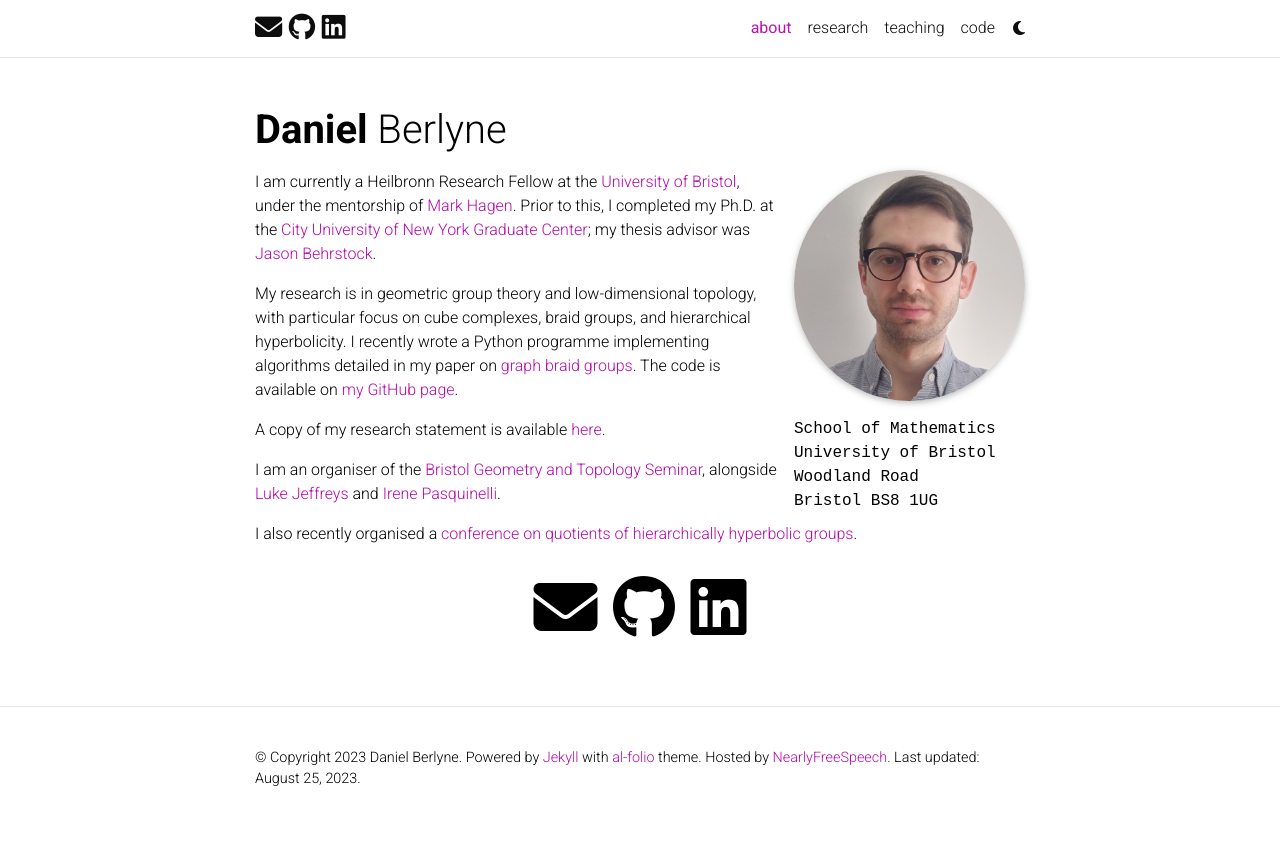
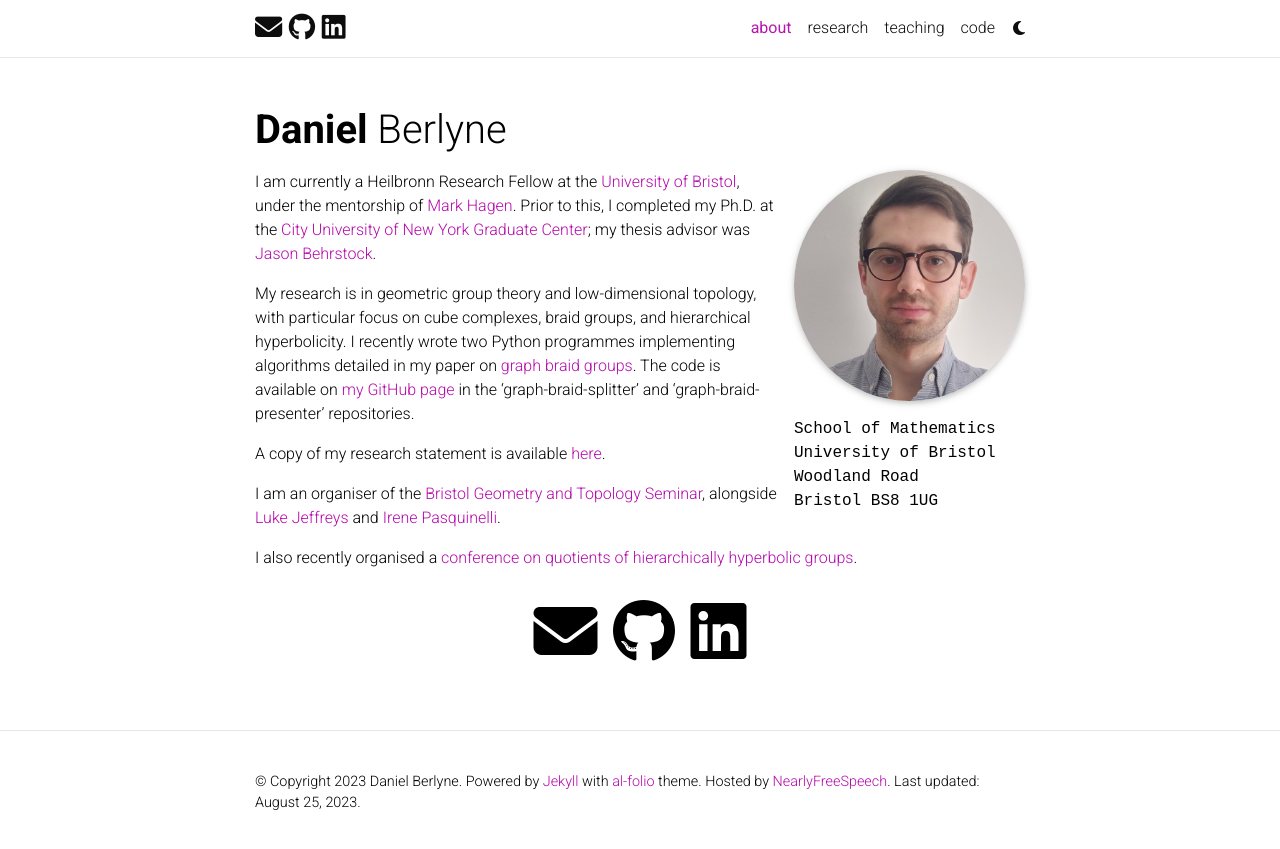
Before and after one commit to danberlyne/berlyne.net, a Jekyll site: the page built from _pages/about.md, in a window 1280 px wide. Shown: the top 849 px of the page. Built offline with Jekyll 4.4.1, drawn with Linux system fonts in a browser that asks for light colours; comment, search, counter and statistics services are not loaded; a style sheet for code colours, icons or effects is not loaded.

Commit message:
updated repos to include graph-braid-presenter

```diff
--- a/_data/repositories.yml
+++ b/_data/repositories.yml
@@ -3,6 +3,7 @@ github_users:
 
 github_repos:
   - danberlyne/graph-braid-splitter
+  - danberlyne/graph-braid-presenter
   - danberlyne/berlyne.net
   - danberlyne/recap-video-generator
   - danberlyne/yt-playlist-generator
--- a/_pages/about.md
+++ b/_pages/about.md
@@ -22,7 +22,7 @@ social: true  # includes social icons at the bottom of the page
 
 I am currently a Heilbronn Research Fellow at the [University of Bristol](http://www.bristol.ac.uk/maths/), under the mentorship of [Mark Hagen](https://www.wescac.net/). Prior to this, I completed my Ph.D. at the [City University of New York Graduate Center](https://www.gc.cuny.edu/Page-Elements/Academics-Research-Centers-Initiatives/Doctoral-Programs/Mathematics); my thesis advisor was [Jason Behrstock](http://comet.lehman.cuny.edu/behrstock/).
 
-My research is in geometric group theory and low-dimensional topology, with particular focus on cube complexes, braid groups, and hierarchical hyperbolicity. I recently wrote a Python programme implementing algorithms detailed in my paper on [graph braid groups](https://arxiv.org/pdf/2209.03860.pdf). The code is available on [my GitHub page](https://github.com/danberlyne/graph-braid-splitter).
+My research is in geometric group theory and low-dimensional topology, with particular focus on cube complexes, braid groups, and hierarchical hyperbolicity. I recently wrote two Python programmes implementing algorithms detailed in my paper on [graph braid groups](https://arxiv.org/pdf/2209.03860.pdf). The code is available on [my GitHub page](https://github.com/danberlyne?tab=repositories) in the 'graph-braid-splitter' and 'graph-braid-presenter' repositories.
 
 A copy of my research statement is available [here](/assets/pdf/Research_statement.pdf).
 
```
Also changed, not shown: _pages/publications.md (+1 -1 lines).
